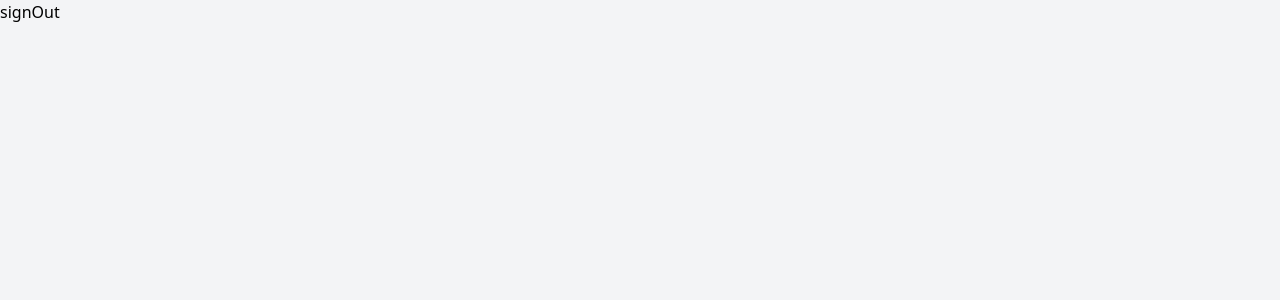
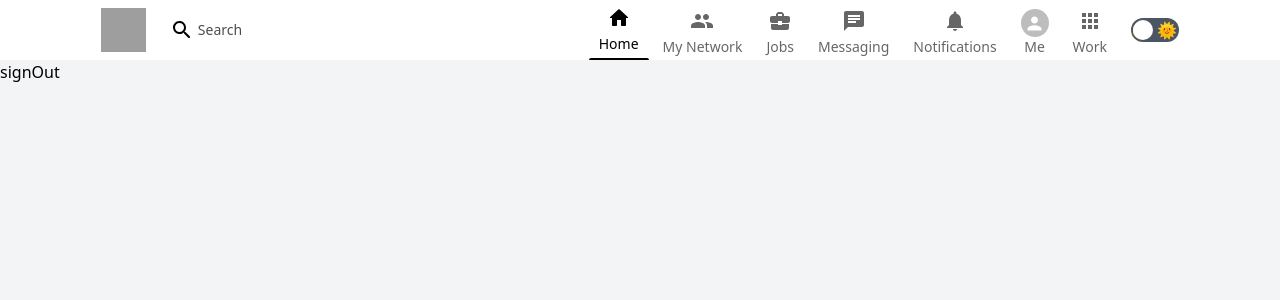
Before and after one commit to michaelandom/linkedin-clone, a Next.js app: page / in a window 1280 px wide. Shown: the top 300 px of the page. Built offline with nearby package versions, Linux system fonts and the light colour scheme; grey boxes are pictures that could not be loaded.

Commit message:
theme added

```diff
--- /dev/null
+++ b/components/Header.jsx
@@ -0,0 +1,83 @@
+import Image from "next/image";
+import SearchRoundedIcon from "@mui/icons-material/SearchRounded";
+import HeaderLink from "./HeaderLink";
+import GroupIcon from "@mui/icons-material/Group";
+import BusinessCenterIcon from "@mui/icons-material/BusinessCenter";
+import ChatIcon from "@mui/icons-material/Chat";
+import NotificationsIcon from "@mui/icons-material/Notifications";
+import HomeRoundedIcon from "@mui/icons-material/HomeRounded";
+import AppsOutlinedIcon from "@mui/icons-material/AppsOutlined";
+import { Avatar } from "@mui/material";
+import { useEffect, useState } from "react";
+import { useTheme } from "next-themes";
+import { motion } from "framer-motion";
+const spring = {
+  type: "spring",
+  stiffness: 700,
+  damping: 30,
+};
+function Header() {
+  const [mounted, setMounted] = useState(false);
+  const { setTheme, resolvedTheme, theme } = useTheme();
+
+  // After mounting, we have access to the theme
+  useEffect(() => setMounted(true), []);
+
+  return (
+    // focus-within:shadow-lg focus in children
+    <header className='sticky top-0 z-40 bg-white dark:bg-[#1D2226] flex items-center justify-around py-1.5 px-3 focus-within:shadow-lg'>
+      {/* left */}
+      <div className='flex items-center space-x-2 w-full max-w-xs'>
+        {mounted && (
+          <>
+            {resolvedTheme === "dark" ? (
+              <Image src='https://rb.gy/bizvqj' width={45} height={45} />
+            ) : (
+              <Image src='https://rb.gy/dpmd9s' width={55} height={55} />
+            )}
+          </>
+        )}
+        <div className='flex items-center space-x-1 dark:md:bg-gray-700 py-2.5 px-4 rounded w-full'>
+          <SearchRoundedIcon />
+          <input
+            type='text'
+            placeholder='Search'
+            className='hidden md:inline-flex bg-transparent text-sm focus:outline-none placeholder-black/70 dark:placeholder-white/75 flex-grow'
+          />
+        </div>
+      </div>
+
+      {/* right */}
+
+      <div className='flex items-center space-x-6'>
+        <HeaderLink Icon={HomeRoundedIcon} text='Home' feed active />
+        <HeaderLink Icon={GroupIcon} text='My Network' feed />
+        <HeaderLink Icon={BusinessCenterIcon} text='Jobs' feed hidden />
+        <HeaderLink Icon={ChatIcon} text='Messaging' feed />
+        <HeaderLink Icon={NotificationsIcon} text='Notifications' feed />
+        <HeaderLink Icon={Avatar} text='Me' feed avatar hidden />
+        <HeaderLink Icon={AppsOutlinedIcon} text='Work' feed hidden />
+        {/* dark mode */}
+        {mounted && (
+          <div
+            onClick={() =>
+              setTheme(resolvedTheme === "dark" ? "light" : "dark")
+            }
+            className={`bg-gray-600 flex  items-center px-0.5 rounded-full h-6 w-12 cursor-pointer flex-shrink-0 relative ${
+              resolvedTheme === "dark" ? "justify-end" : "justify-start"
+            }`}>
+            <span className='absolute left-0'>🌜</span>
+            <motion.div
+              className='w-5 h-5 bg-white rounded-full z-40'
+              layout
+              transition={spring}
+            />
+            <span className='absolute right-0.5'>🌞</span>
+          </div>
+        )}
+      </div>
+    </header>
+  );
+}
+
+export default Header;
--- a/components/HeaderLink.jsx
+++ b/components/HeaderLink.jsx
@@ -1,13 +1,24 @@
-const HeaderLink = ({ Icon, text, avatar, feed }) => {
+const HeaderLink = ({ Icon, text, avatar, feed, active, hidden }) => {
   return (
     <div
-      className={`flex flex-col cursor-pointer justify-center items-center  ${
+      className={`${
+        hidden && "hidden md:inline-flex"
+      }  cursor-pointer flex flex-col justify-center items-center  ${
         feed
-          ? "text-black/60 hover:text-black dark:text-white-75 dark:hover:text-white lg:-mb-1.5 space-y-1 "
+          ? "text-black/60 hover:text-black dark:text-white/75 dark:hover:text-white lg:-mb-1.5 space-y-1 "
           : "text-gray-500 hover:text-gray-700"
-      }`}>
+      } ${active && "!text-black dark:!text-white"}`}>
       {avatar ? <Icon className='!h-7 !w-7 lg:!-mb-1 ' /> : <Icon />}
-      <h4 className='text-sm'>{text}</h4>
+      <h4
+        className={`text-sm ${
+          feed && "hidden lg:flex justify-center w-full mx-auto"
+        }`}>
+        {text}
+      </h4>
+      {active && (
+        // w-[calc(100%+20px)] width on the parent
+        <span className='hidden lg:inline-flex h-0.5 w-[calc(100%+20px)] bg-black dark:bg-white rounded-t-full' />
+      )}
     </div>
   );
 };
--- a/package.json
+++ b/package.json
@@ -13,9 +13,12 @@
     "@mui/icons-material": "^5.3.0",
     "@mui/material": "^5.3.0",
     "@next-auth/mongodb-adapter": "^1.0.1",
+    "framer-motion": "^6.2.1",
     "mongodb": "^4.3.1",
     "next": "12.0.8",
     "next-auth": "^4.1.2",
+    "next-theme": "^0.1.5",
+    "next-themes": "^0.0.15",
     "react": "17.0.2",
     "react-dom": "17.0.2"
   },
--- a/pages/_app.js
+++ b/pages/_app.js
@@ -1,7 +1,12 @@
+import { ThemeProvider } from 'next-themes'
 import '../styles/globals.css'
 
 function MyApp({ Component, pageProps }) {
-  return <Component {...pageProps} />
+  return  (
+    <ThemeProvider attribute="class">
+      <Component {...pageProps} />
+    </ThemeProvider>
+  )
 }
 
 export default MyApp
--- a/pages/index.jsx
+++ b/pages/index.jsx
@@ -1,6 +1,7 @@
 import Head from 'next/head'
 import {signOut} from 'next-auth/react'
 import Image from 'next/image'
+import Header from '../components/Header'
 export default function Home() {
   return (
     <div>
@@ -11,6 +12,8 @@
         <meta name='description'content='Generated by michael Andom'/>
      <link rel="icon" href="/favicon.ico" />
       </Head>
+
+      <Header />
       <button onClick={signOut}>signOut</button>
     </div>
   )
```
Also changed, not shown: 1 other file (tests, documents, lock files or other folders).
